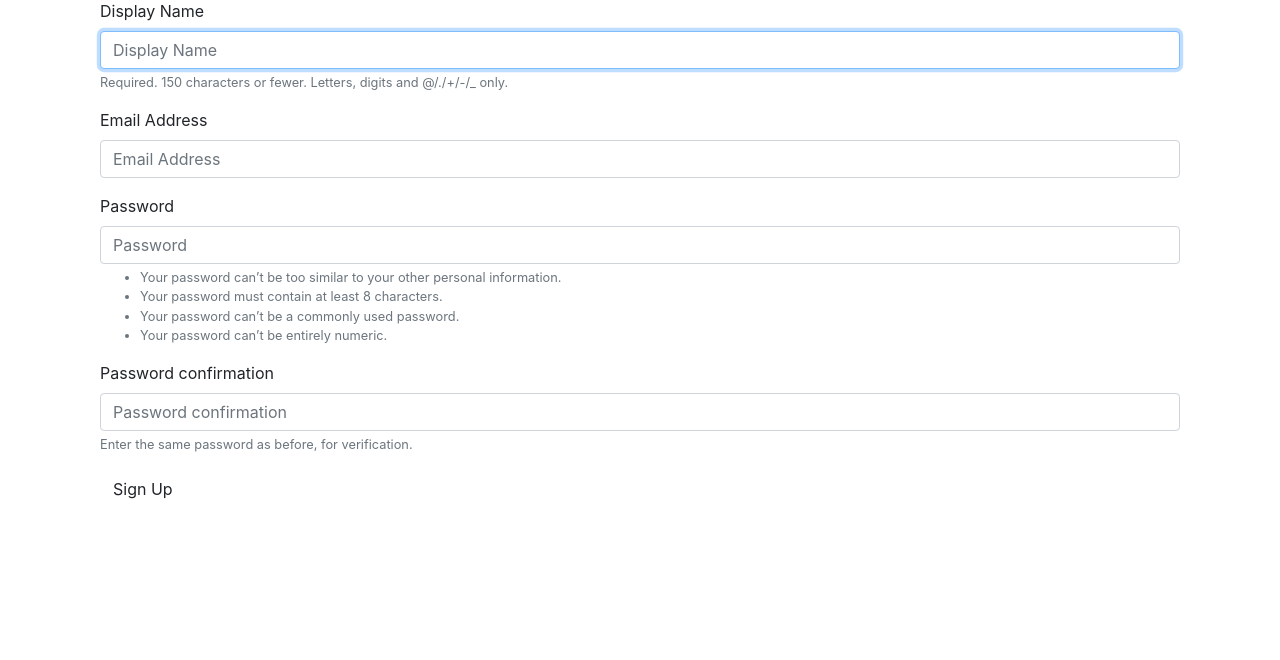
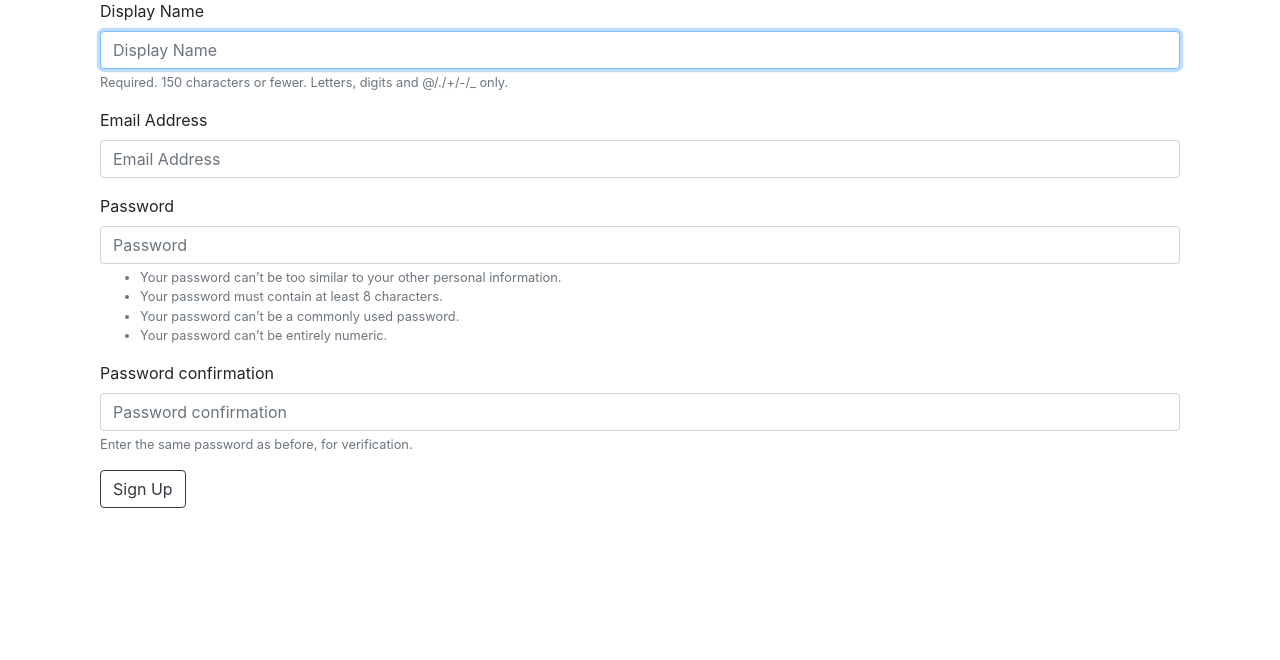
Before and after one commit to rafattu5har/social_site, a Django app: page /accounts/signup/ in a window 1280 px wide. Shown: the part 113-773 px from the top of the page. Run offline with Django 3.2, Linux system fonts and the light colour scheme; some libraries are stand-ins or nearby versions.

Commit message:
changing some bootstrap styles

```diff
--- a/social_site/accounts/templates/accounts/login.html
+++ b/social_site/accounts/templates/accounts/login.html
@@ -8,7 +8,7 @@
     <form method="POST">
       {% csrf_token %}
       {% bootstrap_form form %}
-      <input class="btn btn-default" type="submit" value="Login">
+      <input class="btn btn-outline-dark" type="submit" value="Login">
     </form>
   </div>
 
--- a/social_site/accounts/templates/accounts/signup.html
+++ b/social_site/accounts/templates/accounts/signup.html
@@ -8,7 +8,7 @@
     <form method="POST">
       {% csrf_token %}
       {% bootstrap_form form %}
-      <input class="btn btn-default" type="submit" value="Sign Up">
+      <input class="btn btn-outline-dark" type="submit" value="Sign Up">
     </form>
   </div>
 
```
